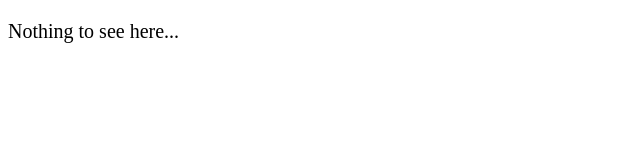
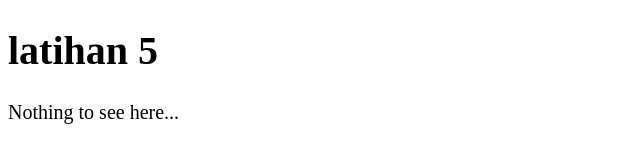
Before and after one commit to Hendrisaputr/latihan5, a plain HTML site: page index.html in a window 1280 px wide. Shown: the whole page, without its empty margins (0-640 px from the left). Drawn offline with Linux system fonts and the light colour scheme.

Commit message:
menambah judul latihan 5

```diff
--- a/index.html
+++ b/index.html
@@ -5,7 +5,7 @@
   <meta http-equiv="X-UA-Compatible" content="IE=Edge">
   <meta name="viewport" content="width=device-width, initial-scale=1">
 
-  <title>HTML</title>
+  <title>latihan 5</title>
 
   <!-- HTML -->
 
@@ -15,6 +15,7 @@
 </head>
 
 <body>
+  <h1>latihan 5</h1>
   <p>Nothing to see here...</p>
   <!-- Project -->
 </html>
```
